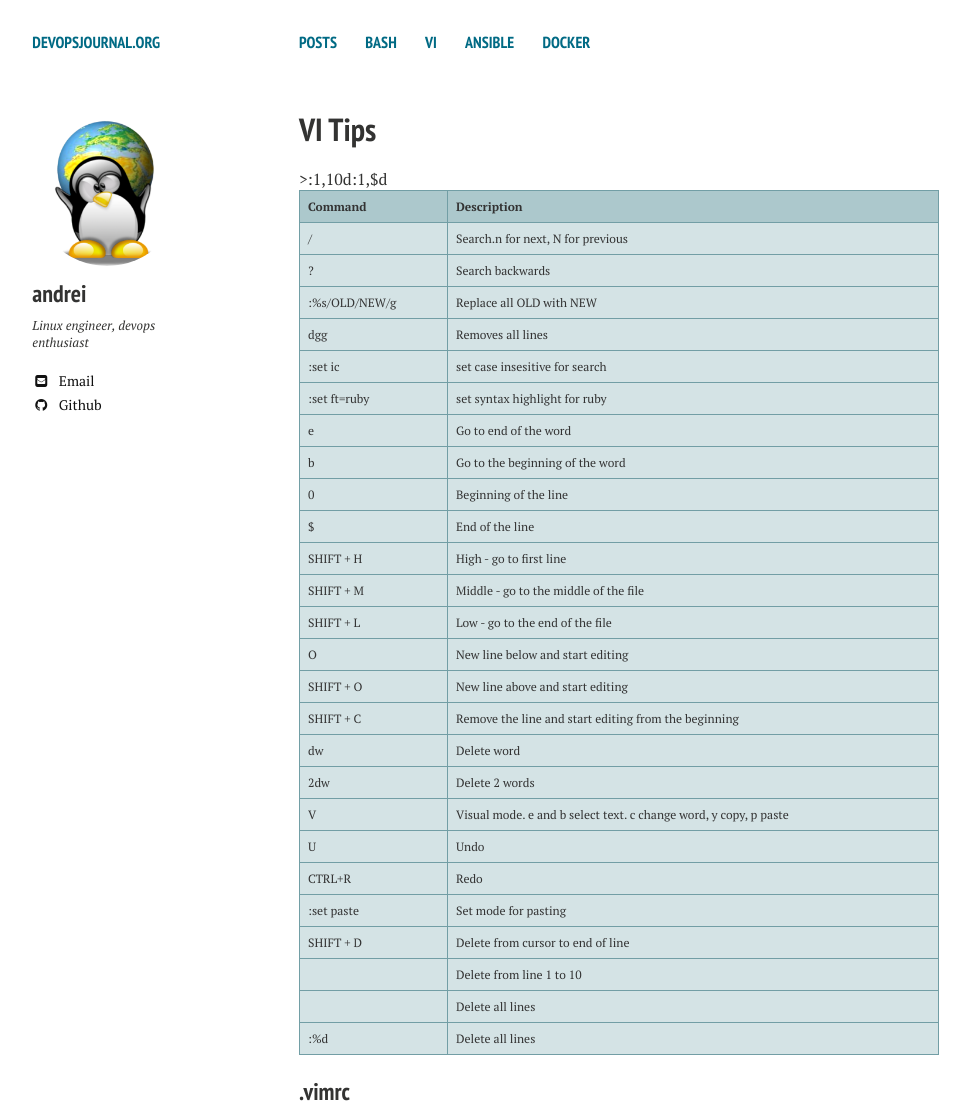
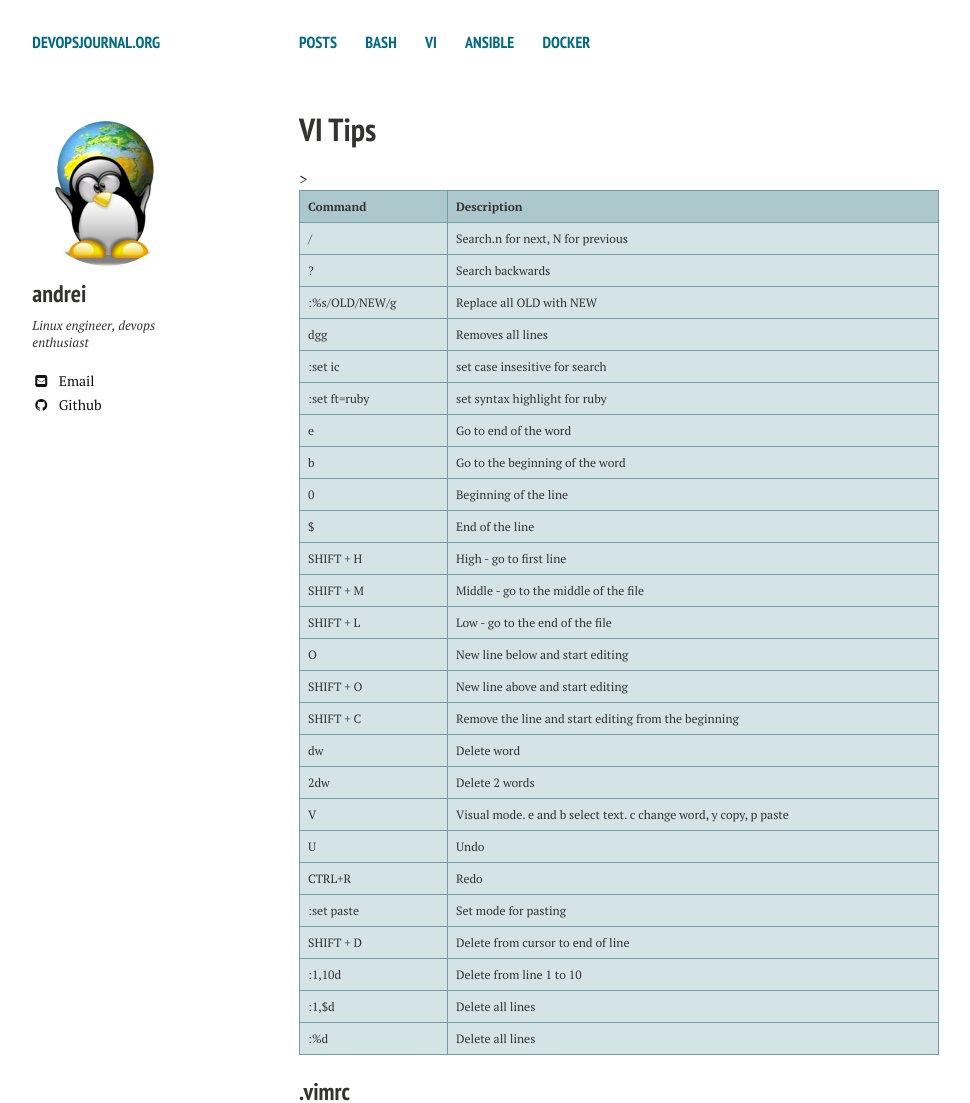
Before and after one commit to andreisid/andreisid.github.io, a Jekyll site: the page built from vi/index.md, in a window 1280 px wide. Shown: the top 1103 px of the page, without its empty margins (21-991 px from the left). Built offline with Jekyll 4.4.1, drawn with Linux system fonts in a browser that asks for light colours; nearby versions of some CDN libraries.

```diff
--- a/vi/index.md
+++ b/vi/index.md
@@ -36,8 +36,8 @@ excerpt: "VI Tips"
 <tr><td>CTRL+R</td><td>Redo</td></tr>
 <tr><td>:set paste</td><td>Set mode for pasting</td></tr>
 <tr><td>SHIFT + D</td><td>Delete from cursor to end of line</td></tr>
-<tr>:1,10d<td></td><td>Delete from line 1 to 10</td></tr>
-<tr>:1,$d<td></td><td>Delete all lines</td></tr>
+<tr><td>:1,10d</td><td>Delete from line 1 to 10</td></tr>
+<tr><td>:1,$d</td><td>Delete all lines</td></tr>
 <tr><td>:%d</td><td>Delete all lines</td></tr>
 </tbody>
 </table>
@@ -49,5 +49,5 @@ excerpt: "VI Tips"
 <tr><th>Command</th><th>Description</th></tr>
 <tr><td>:set tabstop=4</td><td>One tab=4 spaces</td></tr>
 <tr><td>:set expandtab</td><td>Insert space even if pressed tab</td></tr>
-<tr><td>:syntax on	</td><td>Syntax highlight</td></tr>
+<tr><td>:syntax on</td><td>Syntax highlight</td></tr>
 </tbody></table>
```
